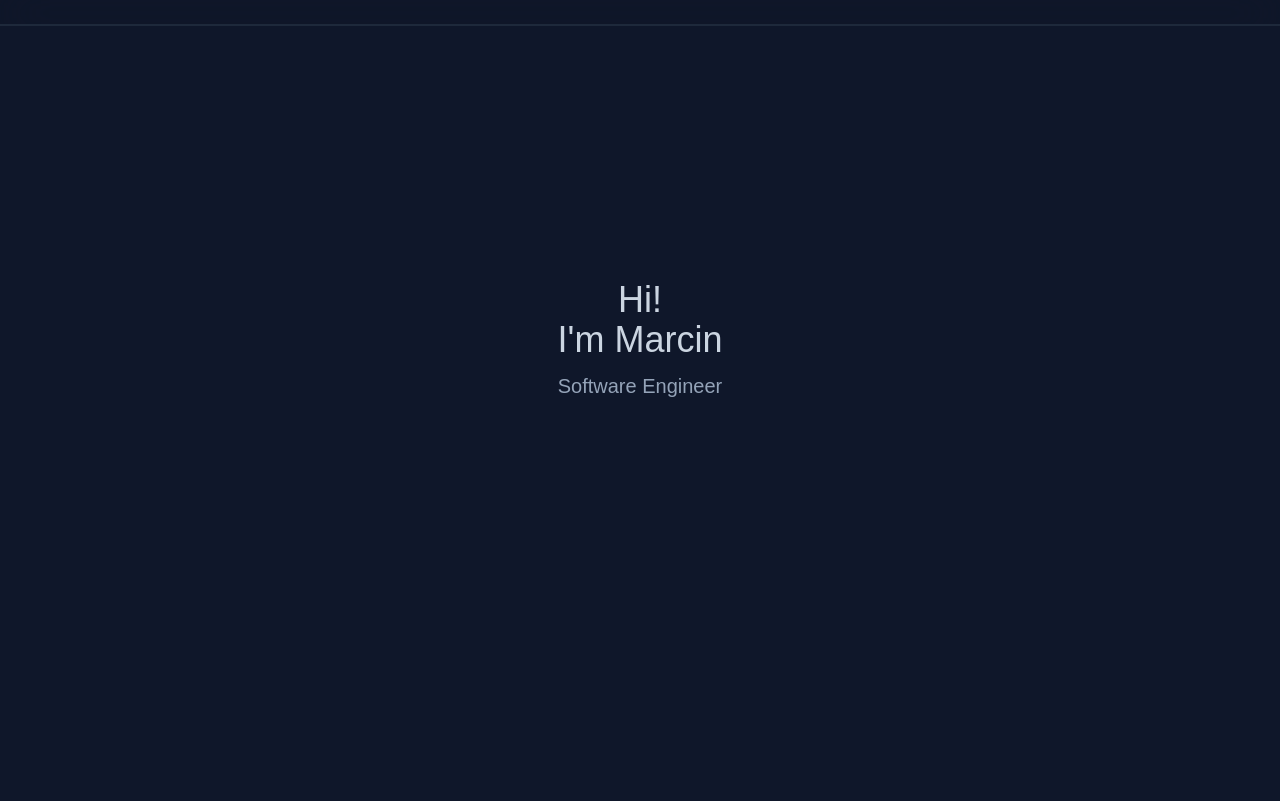
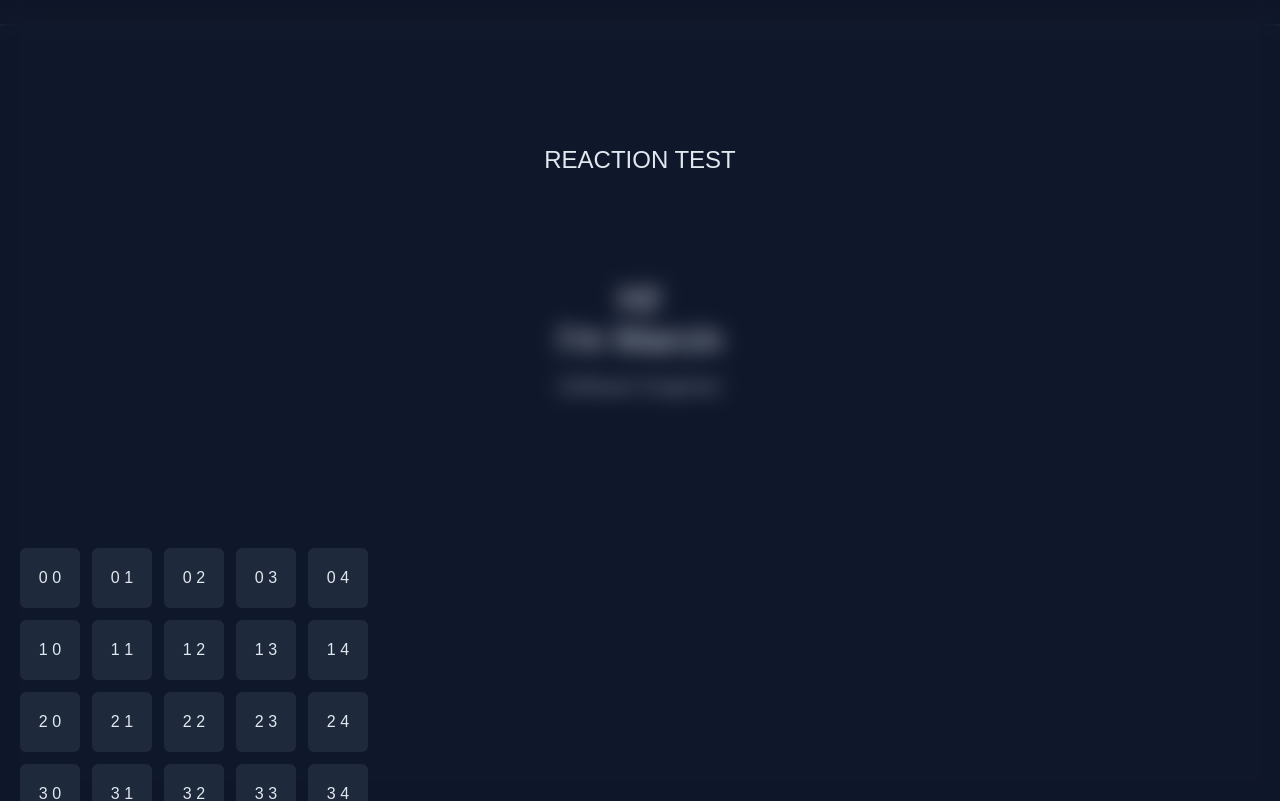
Before and after one commit to mweglowski/portfolio, a React (Create React App) app: page / in a window 1280 px wide. Shown: the top 801 px of the page. Built offline with nearby package versions, Linux system fonts and the light colour scheme.

Commit message:
game modal progress

```diff
--- a/src/App.tsx
+++ b/src/App.tsx
@@ -3,10 +3,12 @@ import Home from "./components/Home";
 import Projects from "./components/Projects";
 import Contact from "./components/Contact";
 import Education from "./components/Education";
+import GameModal from "./components/GameModal";
 
 function App() {
   return (
     <div>
+      <GameModal />
       {/* CREATE GAME THAT YOU CAN PLAY ON WEBPAGE, THERE IS A GRID OF CELLS, SUDDENLY RANDOM CELL IS COLORED AND USER HAS TO CLICK IT AS FAST AS POSSIBLE SINCE GAME'S PURPOSE IS TO MEASURE TIME OF REACTION */}
 
       <Navbar />
--- /dev/null
+++ b/src/components/GameModal.tsx
@@ -0,0 +1,35 @@
+const GameModal = () => {
+  const rows = 5
+  const columns = 5
+  let board = []
+  for (let i = 0; i < rows; i++) {
+    let row = []
+    for (let j = 0; j < columns; j++) {
+      row.push([])
+    }
+    board.push(row)
+  }
+  console.log(board)
+
+
+  return (
+    <div className='absolute z-50 p-5 backdrop-blur-[10px] h-full w-full flex flex-col'>
+      <h2 className='mt-[10%] text-center text-2xl'>REACTION TEST</h2>
+
+      <div className="mt-[30%]">
+        {board.map((row, row_index) => {
+          return (
+            <div className="flex gap-3 mb-3" key={Math.random()}>
+              {row.map((col, col_index) => {
+                return <button className="game-cell" key={Math.random()}>{row_index} {col_index}</button>
+              })}
+            </div>
+          )
+        })}
+      </div>
+
+    </div>
+  )
+}
+
+export default GameModal
--- a/src/components/Home.tsx
+++ b/src/components/Home.tsx
@@ -1,6 +1,6 @@
 const Home = () => {
   return (
-    <section className="h-[100vh]">
+    <section className="h-[100vh] flex flex-col">
       <header className="pt-[35vh]">
         <div className="text-4xl text-slate-300 text-center">
           <p>Hi!</p>
@@ -8,6 +8,11 @@ const Home = () => {
           <p className="text-xl pt-3 text-slate-400">Software Engineer</p>
         </div>
       </header>
+
+      <div className="flex items-center gap-4 mx-auto mt-[85%]">
+        <p className="text-slate-400">Feeling bored?</p>
+        <button className="button-hover card text-slate-400 py-1 px-2">Play a game!</button>
+      </div>
     </section>
   );
 };
--- a/src/components/Navbar.tsx
+++ b/src/components/Navbar.tsx
@@ -10,7 +10,7 @@ const Navbar = () => {
 
   return (
     // <nav className='border-b border-slate-700 p-1'>
-    <nav className="border-b-2 border-slate-800 bg-slate-900/40 backdrop-blur-xl p-3 fixed w-full z-50">
+    <nav className="border-b-2 border-slate-800 bg-slate-900/40 backdrop-blur-xl p-3 fixed w-full z-40">
       <button onClick={linksDisplayHandler} className="sm:hidden flex ml-auto">
         <img src={ExpandDownIcon} className={`w-[35px] h-[35px] duration-300 button-hover card ${areLinksDisplayed ? 'rotate-180' : null}`} />
       </button>
--- a/src/index.css
+++ b/src/index.css
@@ -49,3 +49,8 @@ body {
 .tech {
 	@apply border py-1 px-3 rounded border-slate-700 text-slate-400;
 }
+
+/* GAME */
+.game-cell {
+	@apply rounded-md w-[60px] h-[60px] bg-slate-800;
+}
```
Also changed, not shown: todo.txt.
